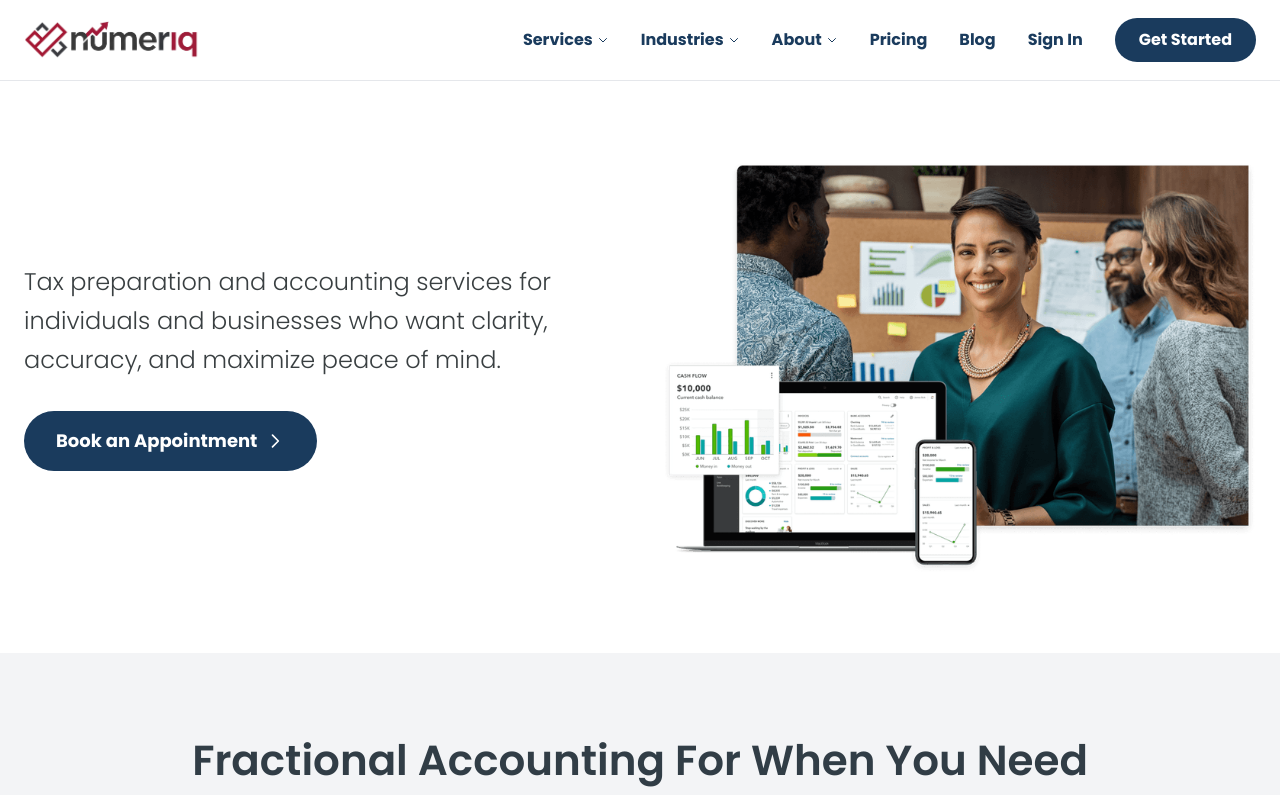
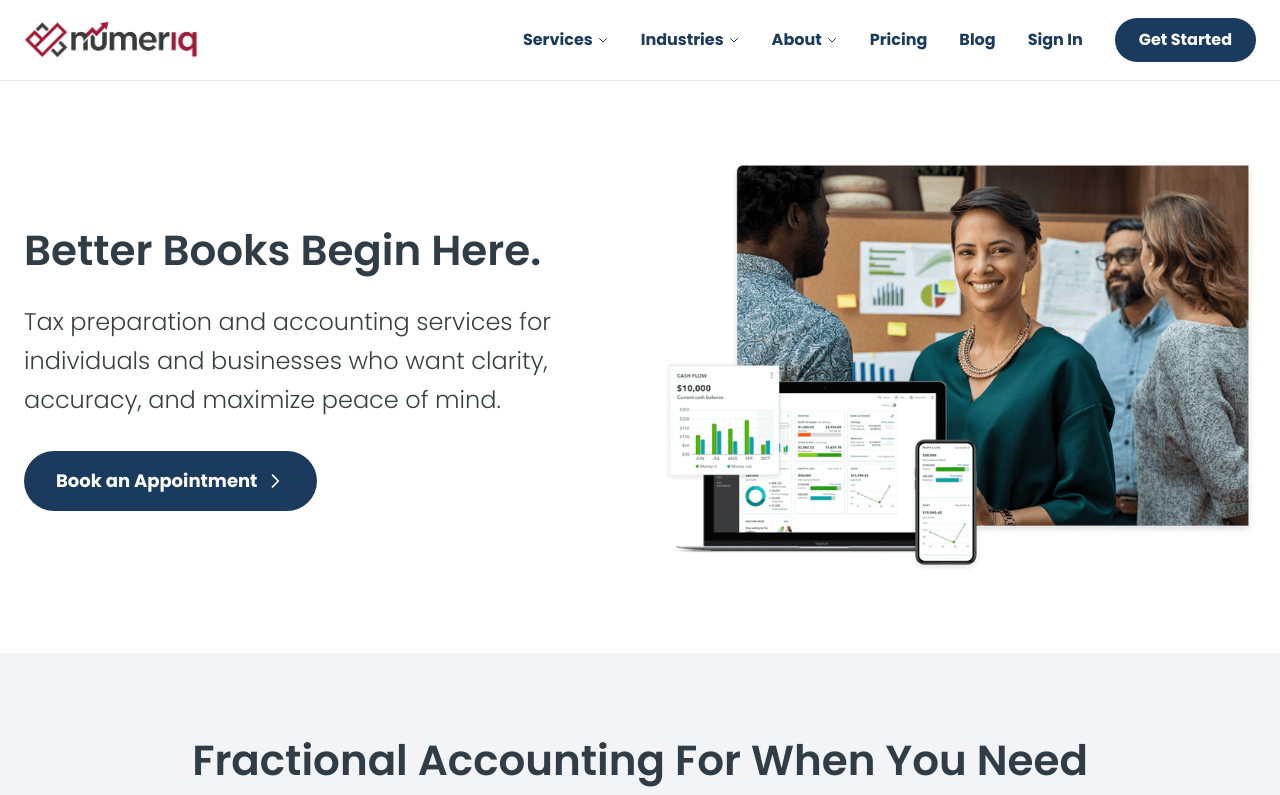
Before and after one commit to BenjaminBlois/website, a Next.js app: page / in a window 1280 px wide. Shown: the top 795 px of the page. Built offline with nearby package versions, Linux system fonts and the light colour scheme.

Commit message:
Fix Hero section: restore h1 heading structure while keeping updated subheader text

```diff
--- a/app/components/Hero.tsx
+++ b/app/components/Hero.tsx
@@ -9,6 +9,9 @@ export default function Hero() {
         <div className="flex flex-col lg:flex-row items-center gap-8 lg:gap-12 py-12 md:py-16 lg:py-20">
           {/* Text Content */}
           <div className="flex-1 w-full lg:w-auto">
+            <h1 className="text-3xl md:text-4xl lg:text-5xl xl:text-6xl font-semibold text-[#313d46] mb-6 leading-tight">
+              Better books begin here.
+            </h1>
             <p className="text-lg md:text-xl lg:text-2xl text-[#393f41] mb-8 leading-relaxed">
               Tax preparation and accounting services for individuals and businesses who want clarity, accuracy, and maximize peace of mind.
             </p>
```
